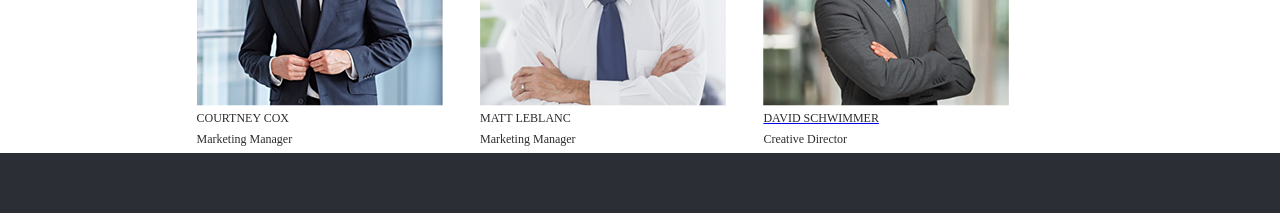
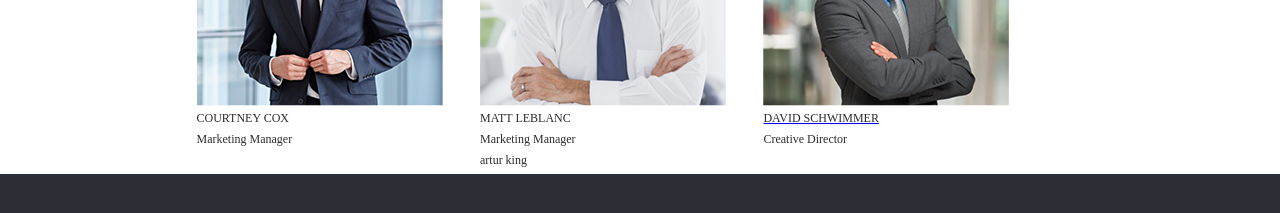
Before and after one commit to MRX19991212/Fapor, a plain HTML site: page index.html in a window 1280 px wide. Shown: the part 650-863 px from the top of the page. Drawn offline with nearby package versions, Linux system fonts and the light colour scheme.

Commit message:
change index

```diff
--- a/index.html
+++ b/index.html
@@ -58,6 +58,7 @@
                     <a href="#"><img src="images/manag2.png" alt="manager2"></a>
                     <p>MATT LEBLANC<p>
                     <p>Marketing Manager</p>
+                    <p>artur king</p>
                 </div>
                 <div>
                     <a href="#" class="btn_manager"><i class="fab fa-facebook-f"></i></a>
```
Also changed, not shown: 1 other file.
